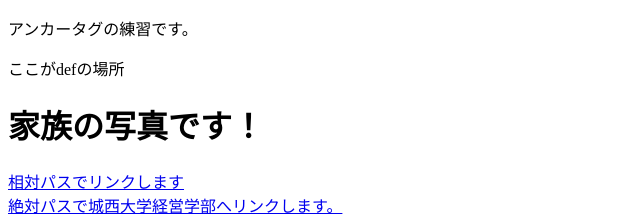
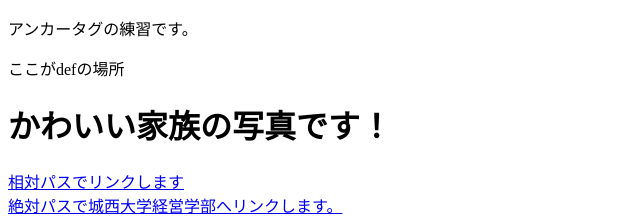
Before and after one commit to ishiiairu/web0312, a plain HTML site: page a.html in a window 1280 px wide. Shown: the top 219 px of the page, without its empty margins (0-640 px from the left). Drawn offline with Linux system fonts and the light colour scheme.

Commit message:
Update a.html

```diff
--- a/a.html
+++ b/a.html
@@ -7,7 +7,7 @@
 <body>
 <p>アンカータグの練習です。</p>
  <a id=“def”>ここがdefの場所</a>
- <h1>家族の写真です！</h1>
+ <h1>かわいい家族の写真です！</h1>
 <a href=“a.html”>相対パスでリンクします</a><br>
 <a href=https://www.josai.ac.jp/management/>絶対パスで城西大学経営学部へリンクします。</a><br>
 <a href=“mailto:zm99999@josai.ac.jp”>自分宛メール（zm23006@josai.ac.jp）</a><br>
```
